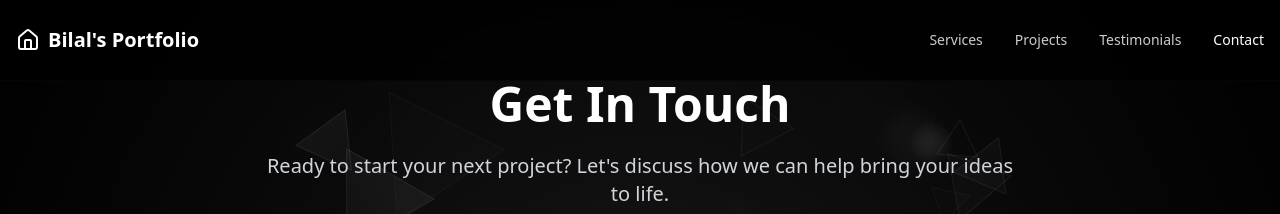
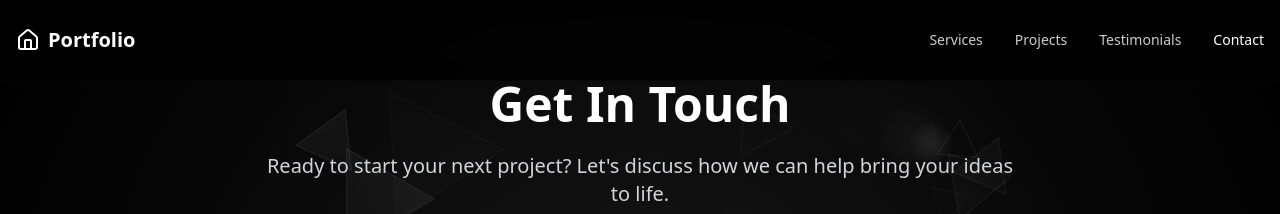
Before and after one commit to bilalmalikkk/Professional-Portfolio, a React (Vite) app: page /contact in a window 1280 px wide. Shown: the top 214 px of the page. Built offline with nearby package versions, Linux system fonts and the light colour scheme.

Commit message:
navbar updated

```diff
--- a/src/components/Navigation.tsx
+++ b/src/components/Navigation.tsx
@@ -20,7 +20,7 @@ const Navigation = () => {
         <div className="flex justify-between items-center h-20">
           <Link to="/" className="flex items-center gap-2 hover:opacity-80 transition-opacity duration-200">
             <Home className="w-6 h-6 text-white font-bold" />
-            <span className="text-xl font-semibold text-white">Bilal's Portfolio</span>
+            <span className="text-xl font-semibold text-white">Portfolio</span>
           </Link>
 
           {/* Desktop Navigation */}
```
